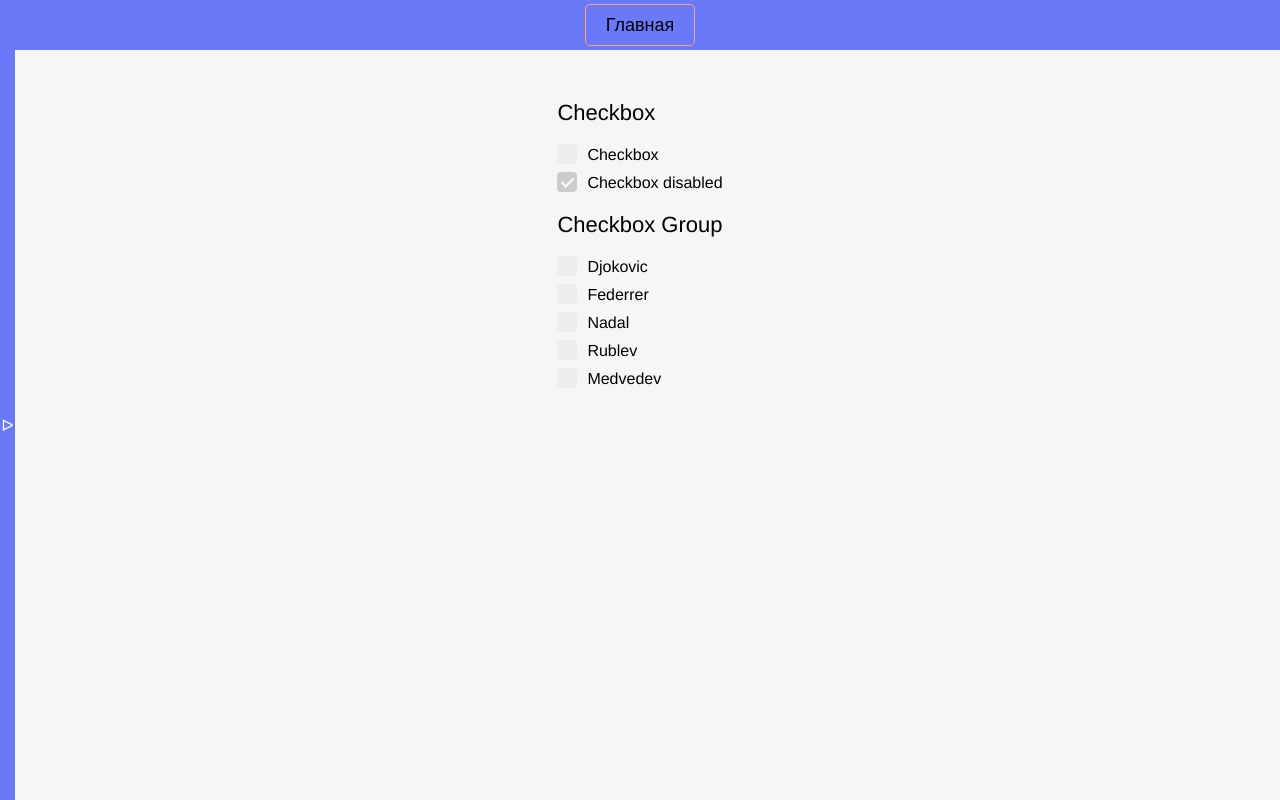
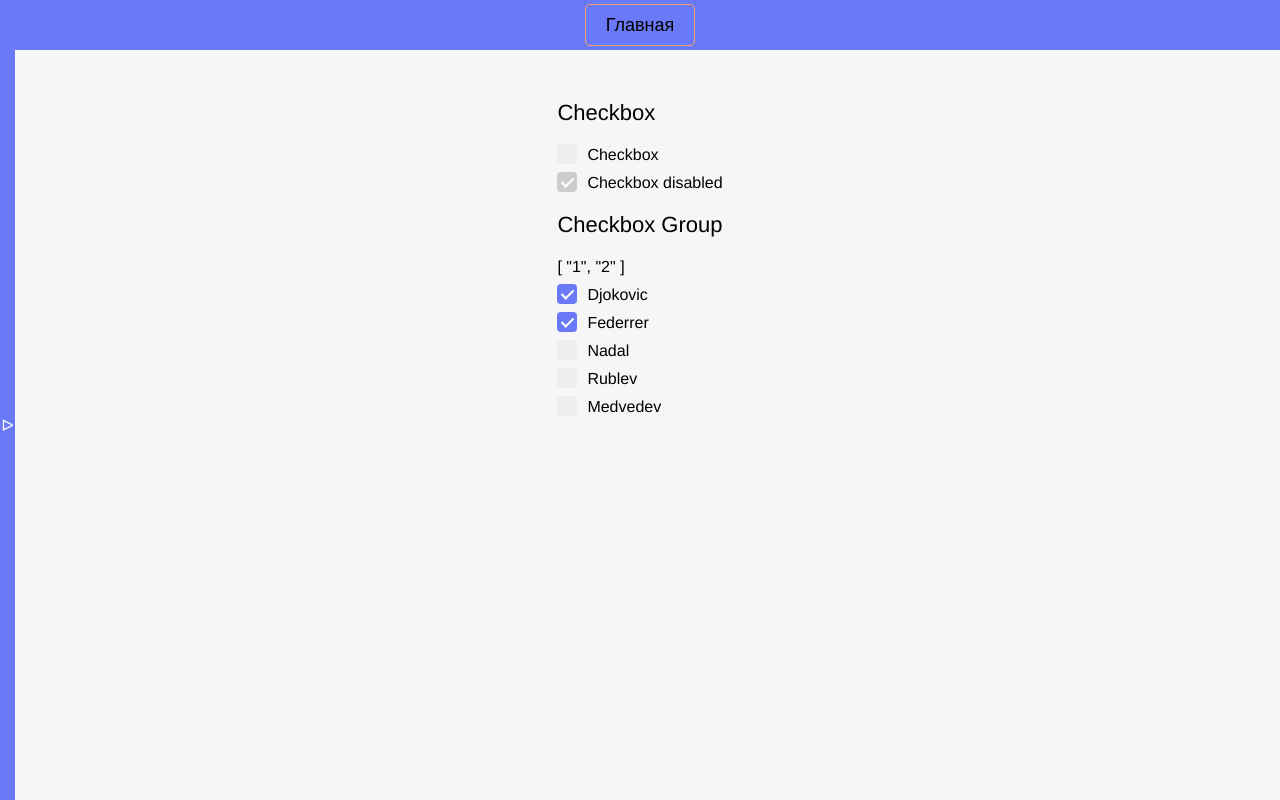
Before and after one commit to Crash2022/Vue-Design, a Vue app: page /checkbox in a window 1280 px wide. Built offline with nearby package versions, Linux system fonts and the light colour scheme.

Commit message:
add: Checkbox Group flow

```diff
--- a/src/pages/CheckboxPage.vue
+++ b/src/pages/CheckboxPage.vue
@@ -16,8 +16,14 @@
     </div>
 
     <div class="heading_2">Checkbox Group</div>
-    <div class="checkbox_group">
-        <custom-checkbox-group :options="checkboxList" :name="'ATP_Players'"/>
+    <div style="margin-bottom: 10px">
+        {{selectedCheckbox}}
+    </div>
+    <div>
+        <custom-checkbox-group :options="checkboxList"
+                               name="ATP_Players"
+                               v-model:value="selectedCheckbox"
+        />
     </div>
 </template>
 
@@ -42,7 +48,7 @@ const checkboxList = ref([
     {id: '5', name: 'Medvedev'},
 ])
 
-const selectedCheckbox = ref([])
+const selectedCheckbox = ref(['1', '2'])
 
 </script>
 
@@ -52,10 +58,4 @@ const selectedCheckbox = ref([])
         margin-bottom: 10px;
     }
 }
-
-.checkbox_group {
-    //> div {
-    //    margin-bottom: 10px;
-    //}
-}
 </style>
--- a/src/shared/ui/CustomUI/CustomCheckbox.vue
+++ b/src/shared/ui/CustomUI/CustomCheckbox.vue
@@ -16,10 +16,14 @@
 </template>
 
 <script setup>
-const emit = defineEmits(['update:checked'])
+const emits = defineEmits(['update:checked', 'updateCheckboxGroup'])
 
 const onChangeHandler = (e) => {
-    emit('update:checked', e.target.checked)
+    if (props.group) {
+        emits('updateCheckboxGroup', {optionId: props.id, checked: e.target.value})
+    } else {
+        emits('update:checked', e.target.checked)
+    }
 }
 
 const props = defineProps({
@@ -46,6 +50,10 @@ const props = defineProps({
     label: {
         type: String,
         default: 'Checkbox'
+    },
+    group: {
+        type: Boolean,
+        default: false
     },
 })
 </script>
--- a/src/shared/ui/CustomUI/CustomCheckboxGroup.vue
+++ b/src/shared/ui/CustomUI/CustomCheckboxGroup.vue
@@ -1,15 +1,31 @@
 <template>
     <div v-for="option in options" :key="option.id">
         <custom-checkbox :id="option.id"
-                         :value="option.value"
+                         :value="option.name"
                          :label="option.name"
                          :name="name"
+                         :checked="value.includes(option.id)"
+                         group
+                         @updateCheckboxGroup="onUpdateGroupHandler"
         />
     </div>
 </template>
 
 <script setup>
 import CustomCheckbox from "@/shared/ui/CustomUI/CustomCheckbox.vue"
+
+const emit = defineEmits(['update:value'])
+
+const onUpdateGroupHandler = (params) => {
+    const updateValue = [...props.value]
+
+    if (params.checked) {
+        updateValue.push(params.optionId)
+    } else {
+        updateValue.splice(updateValue.indexOf(params.optionId, 1))
+        emit('update:value', updateValue)
+    }
+}
 
 const props = defineProps({
     name: {
@@ -24,7 +40,11 @@ const props = defineProps({
             const hasNameKey = value.every(options => Object.keys(options).includes('name'))
             return hasIdKey && hasNameKey
         }
-    }
+    },
+    value: {
+        type: Array,
+        required: true
+    },
 })
 </script>
 
```
